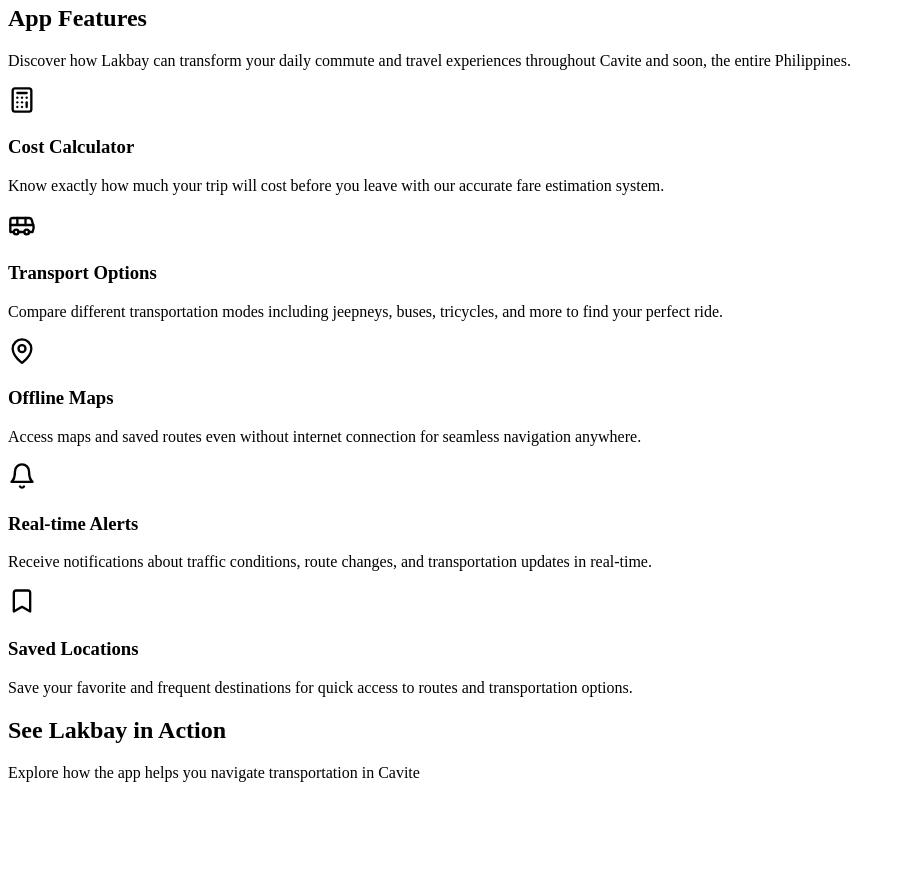
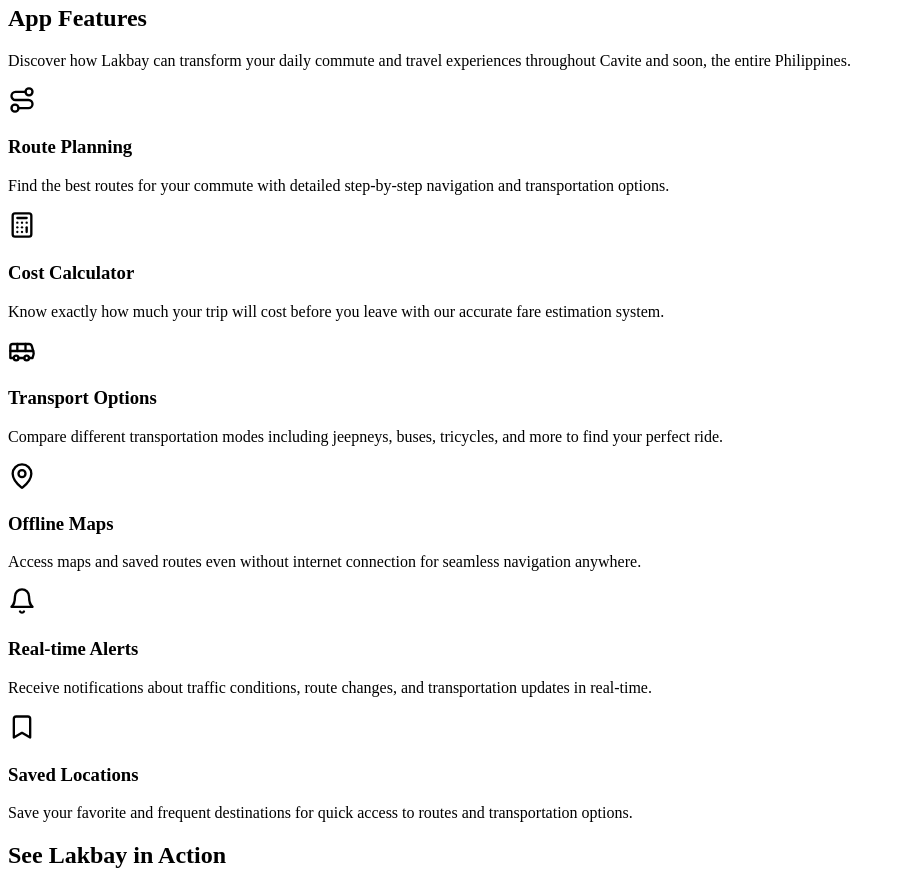
Before and after one commit to CerealSK/Lakbay, a React (Vite) app in the folder client/: page / in a window 1280 px wide. Shown: the part 1780-2663 px from the top of the page, without its empty margins (0-902 px from the left). Built offline with nearby package versions, Linux system fonts and the light colour scheme.

Commit message:
Restored to 'ddb86bf5e3ba08196f93c4219e1e041bd3b055c5'
Replit-Restored-To: ddb86bf5e3ba08196f93c4219e1e041bd3b055c5

```diff
--- a/client/src/components/sections/FeaturesSection.tsx
+++ b/client/src/components/sections/FeaturesSection.tsx
@@ -16,6 +16,11 @@ interface Feature {
 }
 
 const features: Feature[] = [
+  {
+    icon: Route,
+    title: "Route Planning",
+    description: "Find the best routes for your commute with detailed step-by-step navigation and transportation options."
+  },
   {
     icon: Calculator,
     title: "Cost Calculator",
```
